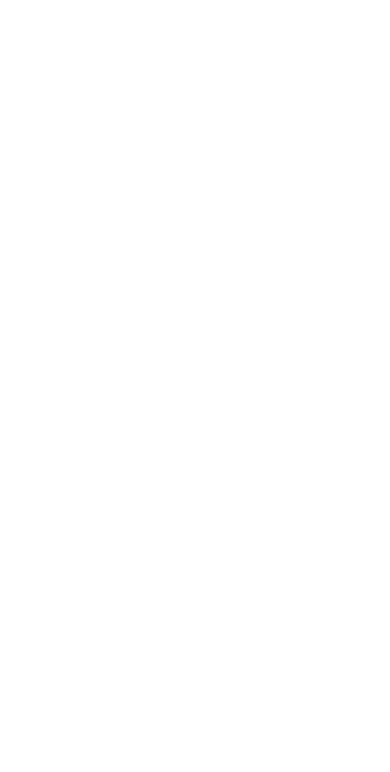
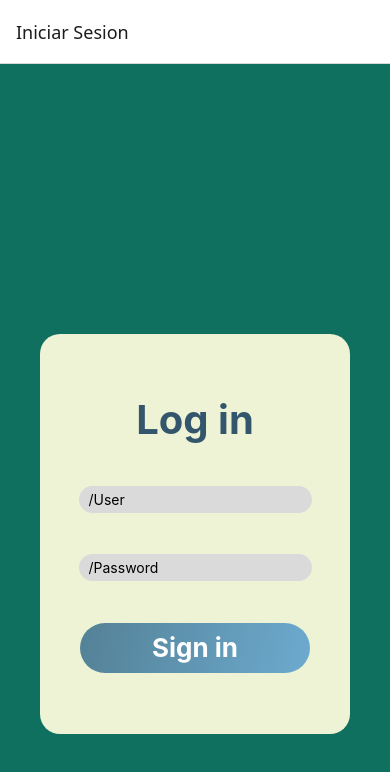
Before and after one commit to NotNaddie/Zoeva, a React Native app: screen / in a window 390 px wide. Shown: the top 772 px of the page. Built offline with nearby package versions, Linux system fonts and the light colour scheme.

Commit message:
Cambio de pantalla?

```diff
--- a/App.js
+++ b/App.js
@@ -5,16 +5,26 @@ import { NavigationContainer } from '@react-navigation/native';
 import Mapa from './pages/mapa';
 
 const Stack = createNativeStackNavigator();
+const IS = navigation => {
+  return(<IniciarSesion onP={() => {navigation.navigate('Mapa')}}/>)
+}
 
-export default function App() {
+export default function App({navigation}) {
   return(
     <NavigationContainer>
-      <Stack.Screen>
-        <IniciarSesion AccionBoton={() => {<Mapa TextStyle={styles.TituloContainerPrincipal}/>}}/>
-      </Stack.Screen>
-      <Stack.Screen>
-        <Mapa/>
-      </Stack.Screen>
+      <Stack.Navigator>
+        <Stack.Screen
+          name="Iniciar Sesion"
+          component={IS}
+          options={{cardStyleInterpolator: ({current}) => ({
+            cardStyle: {
+              opacity: current.progress
+            }
+          })}}
+        />
+        <Stack.Screen name='Mapa' component={Mapa}/>
+      </Stack.Navigator>
     </NavigationContainer>
+
   );
 }
--- a/pages/mapa.jsx
+++ b/pages/mapa.jsx
@@ -2,7 +2,7 @@ import { StatusBar } from 'expo-status-bar';
 import { View, SafeAreaView, TouchableOpacity } from 'react-native';
 
 const Mapa = props => {
-    <View>
+    <View style={{flexDirection:'column'}}>
         <Text style={props.TextStyle}>Hola Mundo</Text>
     </View>
 }
```
Also changed, not shown: pages/iniciarSesion.jsx (renamed from pages/iniciarSesion.js).
